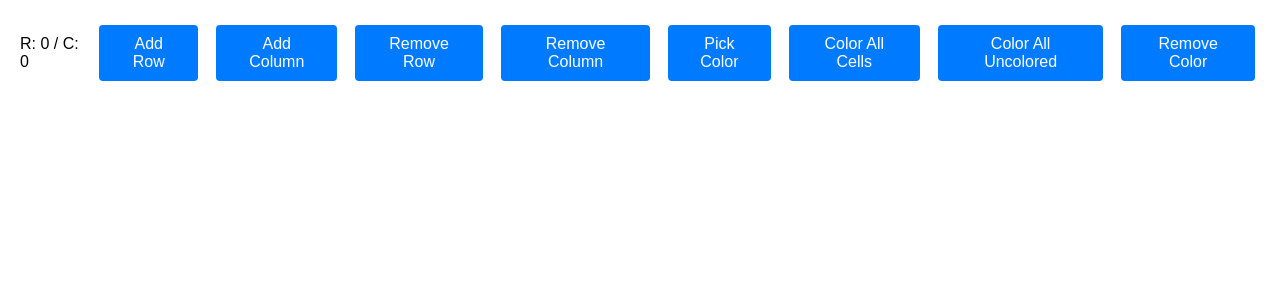
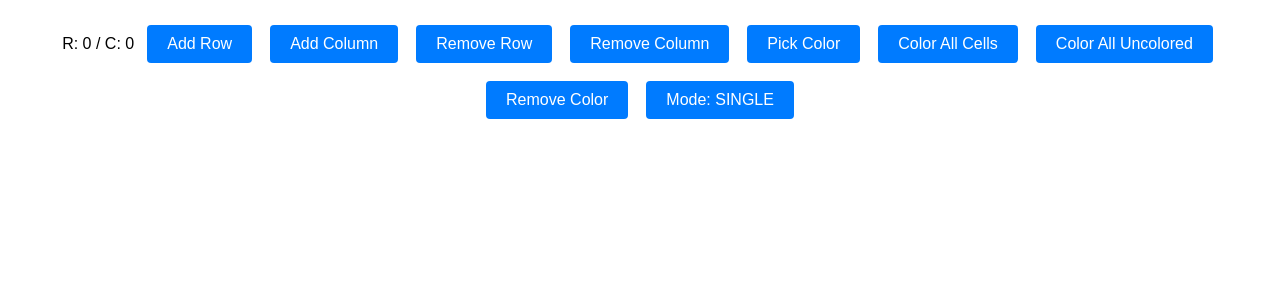
Before and after one commit to ceonz/Assignment-4-reactGridmaker, a React (Create React App) app: page / in a window 1280 px wide. Shown: the top 300 px of the page. Built offline with nearby package versions, Linux system fonts and the light colour scheme.

Commit message:
add color toggle mode (#14)

```diff
--- a/src/App.js
+++ b/src/App.js
@@ -6,7 +6,7 @@ function Grid({ grid, onClick }) {
       {grid.map((row, rowIndex) => (
         <div className="board-row" key={rowIndex}>
           {row.map((cellColor, cellIndex) => (
-            <button className="square" key={cellIndex} style={{backgroundColor: cellColor}} onClick={() => onClick(rowIndex, cellIndex)}>
+            <button className="square" key={cellIndex} style={{ backgroundColor: cellColor }} onClick={() => onClick(rowIndex, cellIndex)}>
             </button>
           ))}
         </div>
@@ -15,10 +15,16 @@ function Grid({ grid, onClick }) {
   );
 }
 
+const MODE = {
+  Single: "SINGLE",
+  Cross: "CROSS",
+}
+
 export default function App() {
   const [grid, setGrid] = useState([]);
   const [color, setColor] = useState("#007BFF");
-  const[cellsColored, setCellsColored] = useState(false);
+  const [cellsColored, setCellsColored] = useState(false);
+  const [colorMode, setColorMode] = useState(MODE.Single);
 
   const rows = grid.length;
   const columns = grid[0]?.length || 0;
@@ -68,8 +74,8 @@ export default function App() {
     // Dynamically change text color based on button background color
     const rgb = parseInt(selectedColor.substring(1), 16);
     const r = (rgb >> 16) & 0xff;
-    const g = (rgb >>  8) & 0xff;
-    const b = (rgb >>  0) & 0xff;
+    const g = (rgb >> 8) & 0xff;
+    const b = (rgb >> 0) & 0xff;
 
     const luma = 0.2126 * r + 0.7152 * g + 0.0722 * b;
 
@@ -83,8 +89,18 @@ export default function App() {
   };
 
   const onClickCell = (rowIndex, cellIndex) => {
-    const newGrid =[...grid];
-    newGrid[rowIndex][cellIndex] = color;
+    const newGrid = [...grid];
+    if (colorMode === MODE.Single) {
+      newGrid[rowIndex][cellIndex] = color;
+    } else if (colorMode === MODE.Cross) {
+      for (let i = 0; i < newGrid.length; i++) {
+        for (let j = 0; j < newGrid[i].length; j++) {
+          if (i == rowIndex || j == cellIndex) {
+            newGrid[i][j] = color;
+          }
+        }
+      }
+    }
     setGrid(newGrid);
   }
 
@@ -106,6 +122,10 @@ export default function App() {
     setGrid(newGrid);
   }
 
+  const toggleColorMode = () => {
+    setColorMode(colorMode === MODE.Single ? MODE.Cross : MODE.Single);
+  }
+
   return (
     <div className="game">
       <div className="menus">
@@ -115,14 +135,15 @@ export default function App() {
         <button onClick={removeRow}>Remove Row</button>
         <button onClick={removeColumn}>Remove Column</button>
         <div className="color-button-wrapper">
-            <button id="colorPickerButton" className="color-button">Pick Color</button>
-            <input id="colorPicker" type="color" className="hidden-color-picker" onInput={changeColor}/>
+          <button id="colorPickerButton" className="color-button">Pick Color</button>
+          <input id="colorPicker" type="color" className="hidden-color-picker" onInput={changeColor} />
         </div>
         <button onClick={colorAll}>Color All Cells</button>
         <button onClick={colorAllUncolored}>Color All Uncolored</button>
         <button onClick={removeColors}>Remove Color</button>
+        <button onClick={toggleColorMode}>Mode: {colorMode}</button>
       </div>
-      <Grid grid={grid} onClick={onClickCell}/>
+      <Grid grid={grid} onClick={onClickCell} />
     </div>
   );
 }
--- a/src/styles.css
+++ b/src/styles.css
@@ -101,6 +101,7 @@ body {
 .menus {
   display: flex;
   flex-direction: row;
+  flex-wrap: wrap;
   align-items: center;
   justify-content: center;
   gap: 0.5rem;
@@ -127,7 +128,8 @@ body {
   border-radius: 4px;
 }
 
-.menus button:hover, .color-button-wrapper:hover button  {
+.menus button:hover,
+.color-button-wrapper:hover button {
   background-color: #0056b3;
 }
 
```
